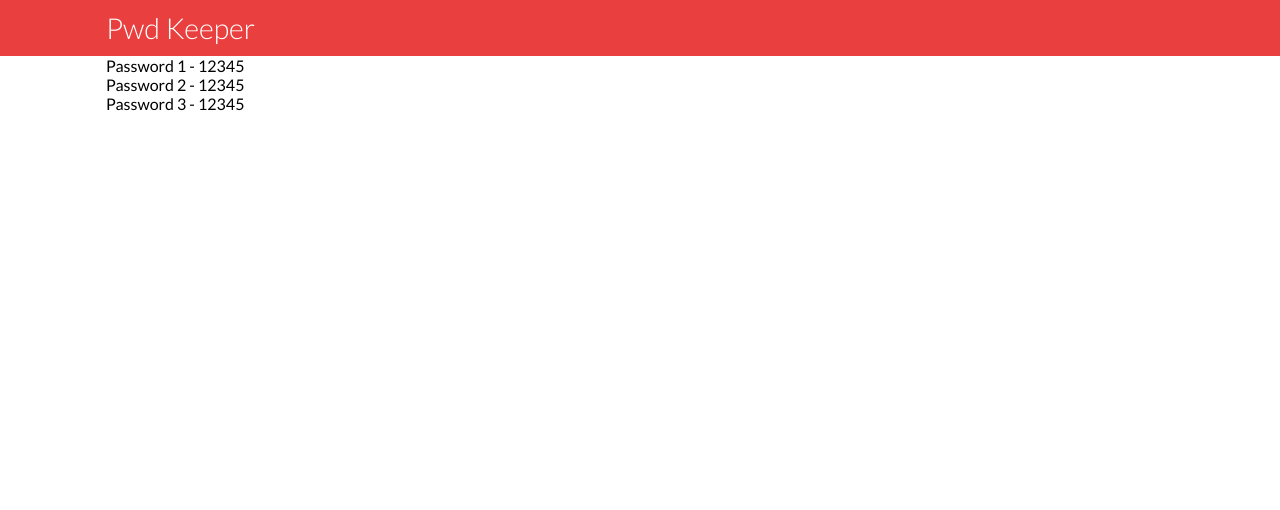
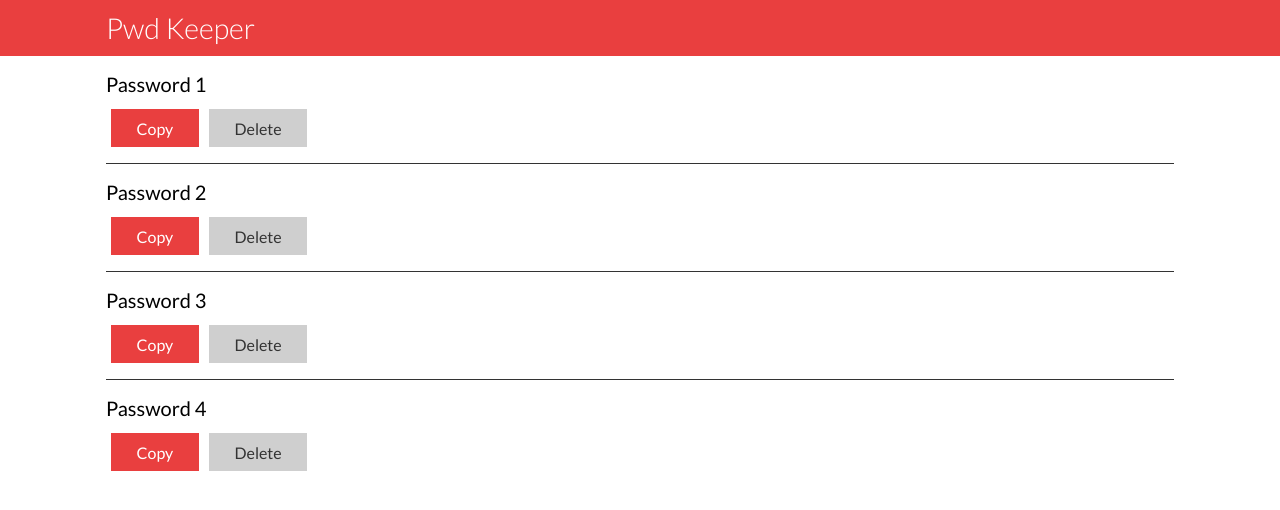
Before and after one commit to rhen99/pwd-keeper, a Vue app: page / in a window 1280 px wide. Shown: the top 510 px of the page. Built offline with nearby package versions, Linux system fonts and the light colour scheme.

Commit message:
styled pwd items

```diff
--- a/src/App.vue
+++ b/src/App.vue
@@ -16,6 +16,10 @@ const passwordList = reactive([
     title: "Password 3",
     password: "12345",
   },
+  {
+    title: "Password 4",
+    password: "12345",
+  },
 ]);
 </script>
 
--- a/src/assets/main.css
+++ b/src/assets/main.css
@@ -18,3 +18,18 @@ body {
   padding: 0 1rem;
   margin: auto;
 }
+.btn {
+  padding: 0.6rem 1.6rem;
+  text-decoration: none;
+  cursor: pointer;
+  display: inline-block;
+  margin: 0 5px;
+}
+.btn-primary {
+  background-color: hsl(0, 79%, 58%);
+  color: #fff;
+}
+.btn-secondary {
+  background-color: hsl(0, 0%, 81%);
+  color: #333;
+}
--- a/src/components/PwdItemComponent.vue
+++ b/src/components/PwdItemComponent.vue
@@ -3,7 +3,25 @@ const props = defineProps(["passwordItem"]);
 </script>
 
 <template>
-  <p>{{ props.passwordItem.title }} - {{ props.passwordItem.password }}</p>
+  <div>
+    <p>
+      {{ props.passwordItem.title }}
+    </p>
+    <a class="btn btn-primary" href="#">Copy</a>
+    <a class="btn btn-secondary" href="#">Delete</a>
+  </div>
 </template>
 
-<style scoped></style>
+<style scoped>
+div {
+  padding: 1rem 0;
+  border-bottom: 1px solid #333;
+}
+p {
+  font-size: 20px;
+  padding-bottom: 0.8rem;
+}
+div:last-child {
+  border: none;
+}
+</style>
```
